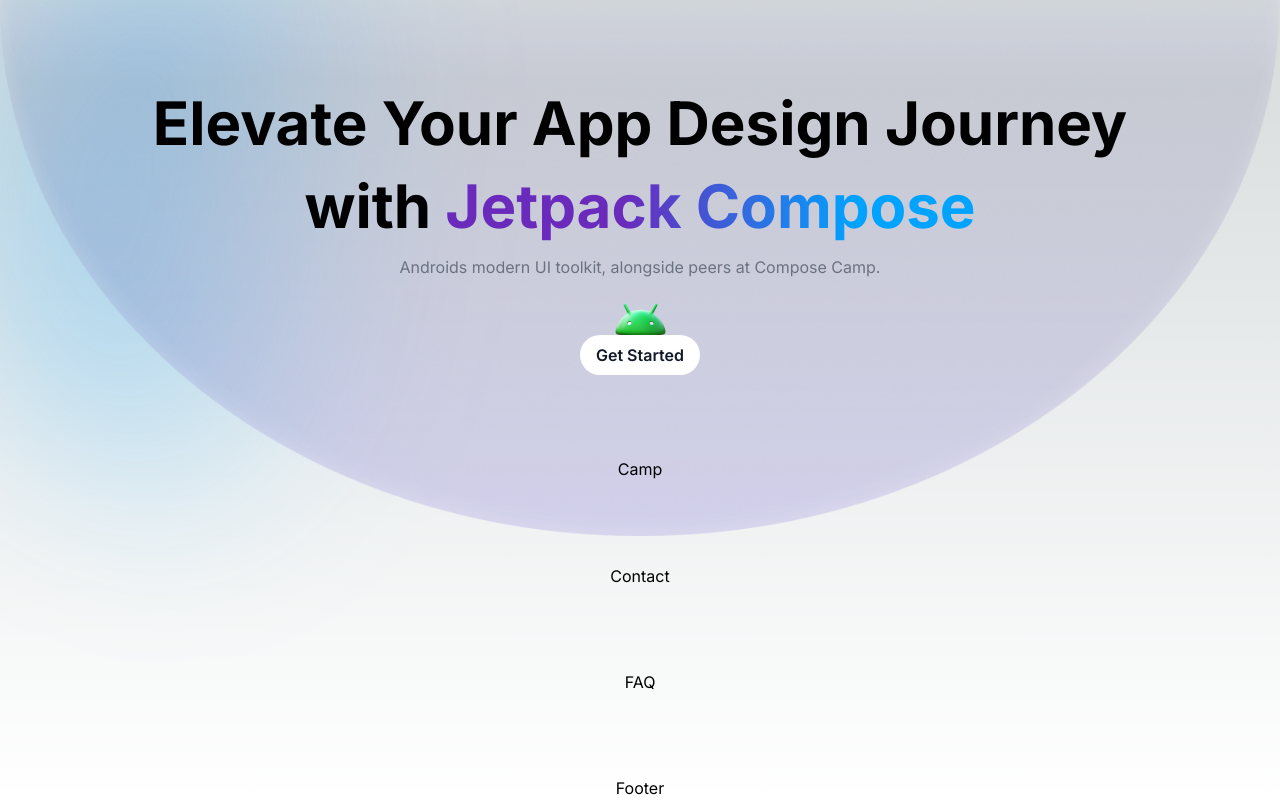
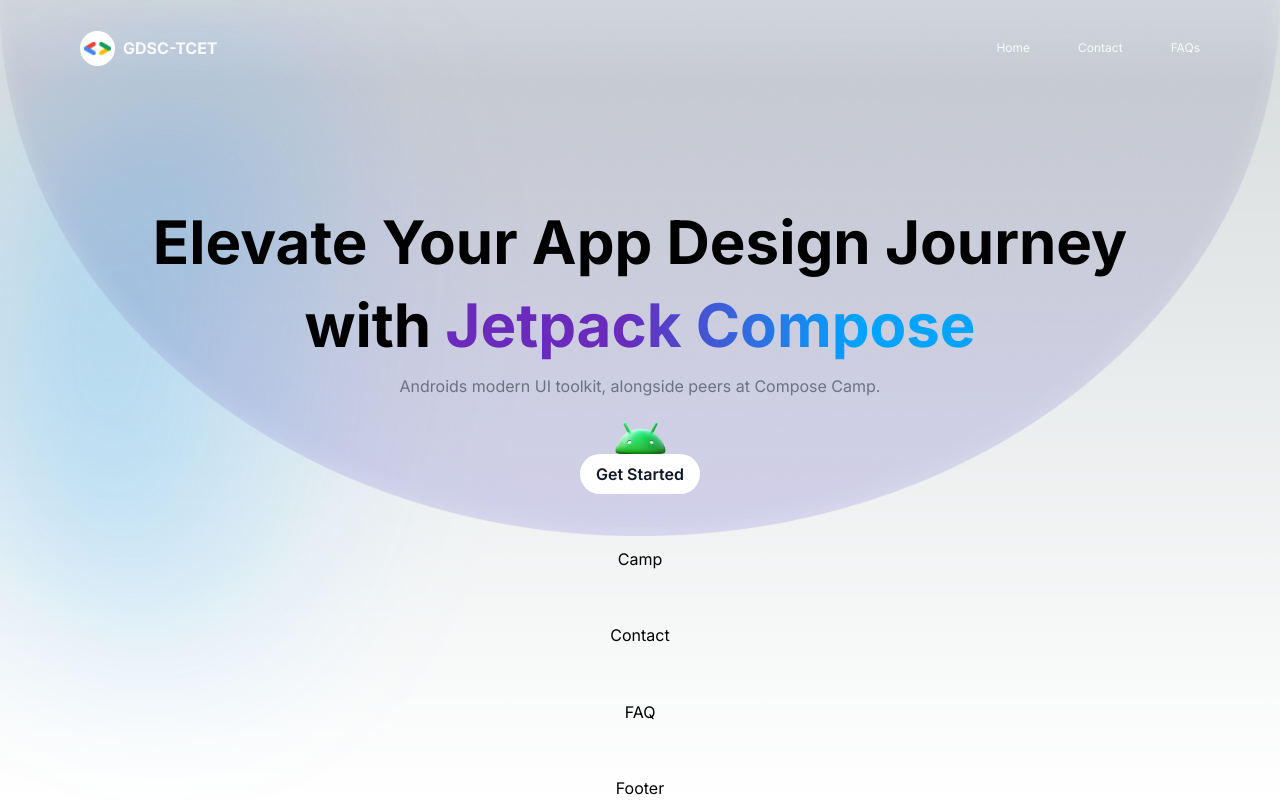
Before and after one commit to Yadav106/gdsc-compose-camp, a Next.js app: page / in a window 1280 px wide. Built offline with nearby package versions, Linux system fonts and the light colour scheme.

Commit message:
Added Header

```diff
--- /dev/null
+++ b/app/components/Header/Hamburger.css
@@ -0,0 +1,51 @@
+    .menu-btn-1 {
+        height: 5;
+        width: 5px;
+        cursor: pointer;
+    }
+
+    .menu-btn-1 span,
+    .menu-btn-1 span::before,
+    .menu-btn-1 span::after {
+        background: white;
+        border-radius: 2px;
+        content: '';
+        position: absolute;
+        width: 20px;
+        height: 2px;
+
+        -webkit-transition: .3s ease-in-out;
+        -moz-transition: .3s ease-in-out;
+        -o-transition: .3s ease-in-out;
+        transition: .3s ease-in-out;
+    }
+
+    .menu-btn-1 span::before {
+        margin-top: -6px;
+    }
+
+    .menu-btn-1 span::after {
+        margin-top: 6px;
+    }
+
+    .menu-btn-1.active span {
+        background: transparent;
+    }
+
+    .menu-btn-1.active span::before {
+        margin-top: 0;
+
+        -webkit-transform: rotate(45deg);
+        -moz-transform: rotate(45deg);
+        -o-transform: rotate(45deg);
+        transform: rotate(45deg);
+    }
+
+    .menu-btn-1.active span::after {
+        margin-top: 0;
+
+        -webkit-transform: rotate(-45deg);
+        -moz-transform: rotate(-45deg);
+        -o-transform: rotate(-45deg);
+        transform: rotate(-45deg);
+    }
--- a/app/components/Header/Header.jsx
+++ b/app/components/Header/Header.jsx
@@ -1,6 +1,69 @@
-import "./Header.css";
+"use client";
+import { useState } from "react";
+import "./Hamburger.css";
+
 const Header = () => {
-  return <></>;
+  const [isActive, setIsActive] = useState(false);
+
+  function toggleActive() {
+    setIsActive(!isActive);
+  }
+
+  return (
+    <>
+      <div className="text-gray-50 w-full p-4 md:p-6 flex justify-between items-center">
+        <div className="flex md:mx-12 items-center gap-2">
+          <a href="#" className="logo">
+            <img
+              className="w-4/5 md:w-full"
+              src="/gdsc-logo.svg"
+              alt="gdsc-logo"
+            />
+          </a>
+          <h1 className="hidden md:block font-bold">GDSC-TCET</h1>
+        </div>
+        <ul className="hidden list-none gap-12 my-4 md:mx-12 text-xs md:flex items-center justify-between">
+          <li>
+            <a href="#">Home</a>
+          </li>
+          <li>
+            <a href="#">Contact</a>
+          </li>
+          <li>
+            <a href="#">FAQs</a>
+          </li>
+        </ul>
+        <div
+          className={`menu-btn-1 md:hidden mx-6 z-20 ${
+            isActive ? "active" : ""
+          }`}
+          onClick={toggleActive}>
+          <span></span>
+        </div>
+      </div>
+      {isActive && <HamBurger />}
+    </>
+  );
 };
 
 export default Header;
+
+const HamBurger = () => {
+  return (
+    <>
+      <div className="absolute mt-2 rounded-lg border border-gray-50/20 z-10 bg-gray-950/90 drop-shadow-2xl backdrop-filter backdrop-blur-[6px] w-[290px] p-2">
+        <ul className="list-none gap-12 my-4 text-xs flex flex-col items-center justify-between">
+          <li>
+            <a href="#">Home</a>
+          </li>
+          <li>
+            <a href="#">Contact</a>
+          </li>
+          <li>
+            <a href="#">FAQs</a>
+          </li>
+        </ul>
+      </div>
+    </>
+  );
+};
--- a/package.json
+++ b/package.json
@@ -9,9 +9,9 @@
     "lint": "next lint"
   },
   "dependencies": {
+    "next": "14.0.4",
     "react": "^18",
-    "react-dom": "^18",
-    "next": "14.0.4"
+    "react-dom": "^18"
   },
   "devDependencies": {
     "autoprefixer": "^10.0.1",
```
Also changed, not shown: app/components/Header/Header.css (deleted), public/gdsc-logo.svg (added), 1 other file (tests, documents, lock files or other folders).
